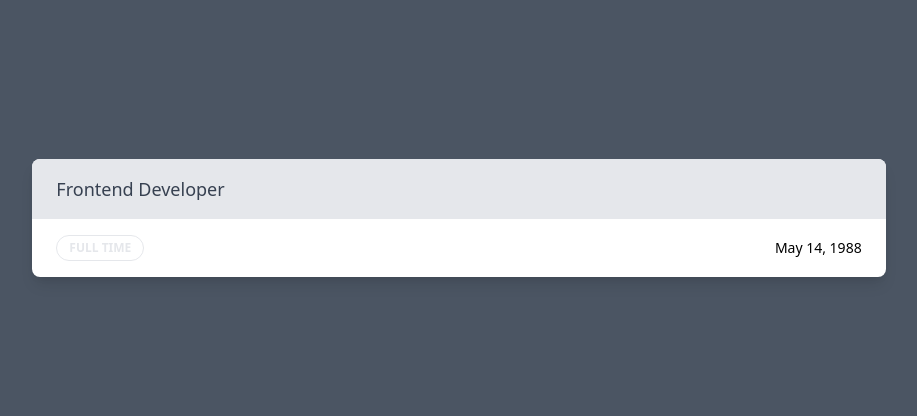
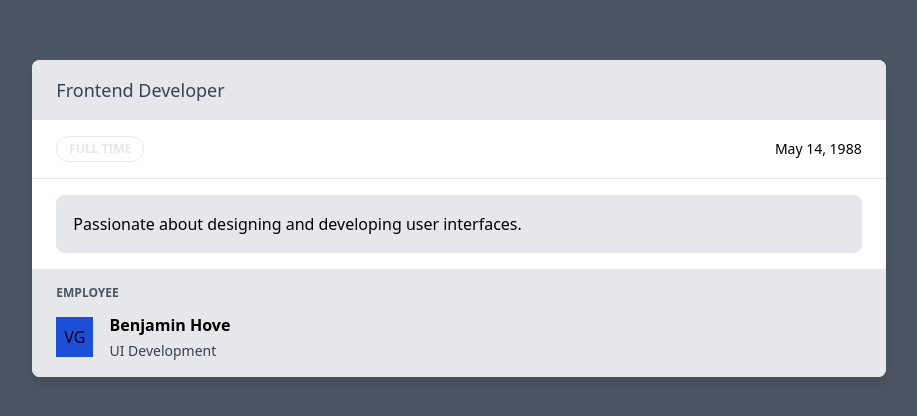
Before and after one commit to JustBenjamin/https---github.com-JustBenjamin-employee-card, a plain HTML site: page index.html in a window 1280 px wide. Shown: the part 182-598 px from the top of the page, without its empty margins (181-1098 px from the left). Drawn offline with nearby package versions, Linux system fonts and the light colour scheme.

Commit message:
Version 2

```diff
--- a/index.html
+++ b/index.html
@@ -16,6 +16,30 @@
             </div>
 
              <!--Layer 3-->
+             <div class="px-6 py-4 border-t border-gray-200">
+                <div class="border rounded-lg p-4 bg-gray-200">
+                    Passionate about designing and developing user interfaces.
+                </div>
+             </div>
+
+             <!--Layer 4-->
+             <div class="bg-gray-200 px-6 py-4">
+                <div class="uppercase text-xs text-gray-600 font-bold">Employee</div>
+
+                <div class="flex items-center pt-3">
+                    <div class="bg-blue-700 p-2">VG</div>
+
+                    <div class="ml-4">
+                        <p class="font-bold">Benjamin Hove</p>
+                        <p class="text-sm text-gray-700 mt-1">UI Development</p>
+
+                    </div>
+
+                </div>
+
+
+
+             </div>
 
 
 
```
